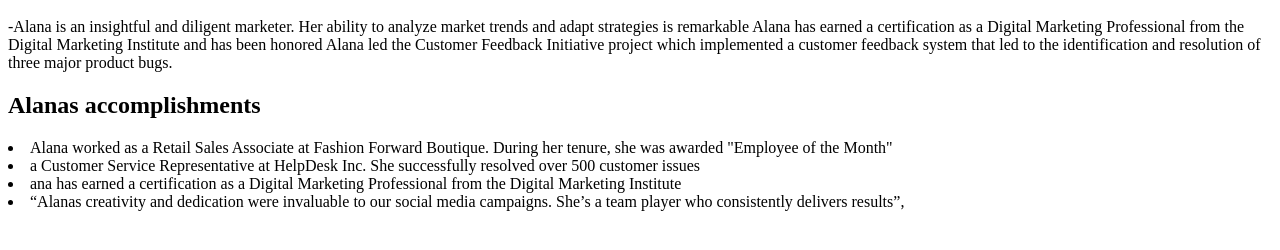
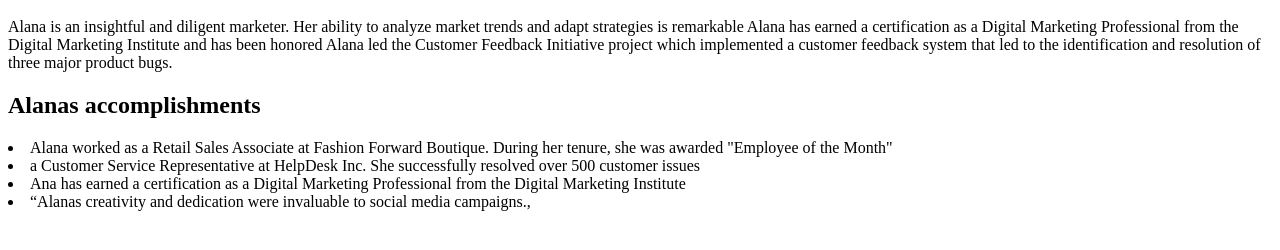
Before and after one commit to sammysosa-web/sammysosa-web, a plain HTML site: page index.html in a window 1280 px wide. Shown: the part 48-298 px from the top of the page. Drawn offline with Linux system fonts and the light colour scheme.

Commit message:
fixed erros

```diff
--- a/index.html
+++ b/index.html
@@ -8,15 +8,15 @@
         <title>min project</title>        </head>
         <body>
             <h1> insightful and diligent marketer </h1>
-                <p>-Alana is an insightful and diligent marketer. Her ability to analyze market trends and adapt strategies is remarkable
+                <p>Alana is an insightful and diligent marketer. Her ability to analyze market trends and adapt strategies is remarkable
                     Alana has earned a certification as a Digital Marketing Professional from the Digital Marketing Institute and has been honored
                     Alana led the Customer Feedback Initiative project which implemented a customer feedback system that led to the identification and resolution of three major product bugs.
                 </body>
                 <h2> Alanas accomplishments </h2>
                 <li> Alana worked as a Retail Sales Associate at Fashion Forward Boutique. During her tenure, she was awarded "Employee of the Month"</li>
                 <li>  a Customer Service Representative at HelpDesk Inc. She successfully resolved over 500 customer issues</li>
-                <li> ana has earned a certification as a Digital Marketing Professional from the Digital Marketing Institute</li>
-                <li> “Alanas creativity and dedication were invaluable to our social media campaigns. She’s a team player who consistently delivers results”, </li>
+                <li> Ana has earned a certification as a Digital Marketing Professional from the Digital Marketing Institute</li>
+                <li> “Alanas creativity and dedication were invaluable to  social media campaigns., </li>
 
 
 
```
